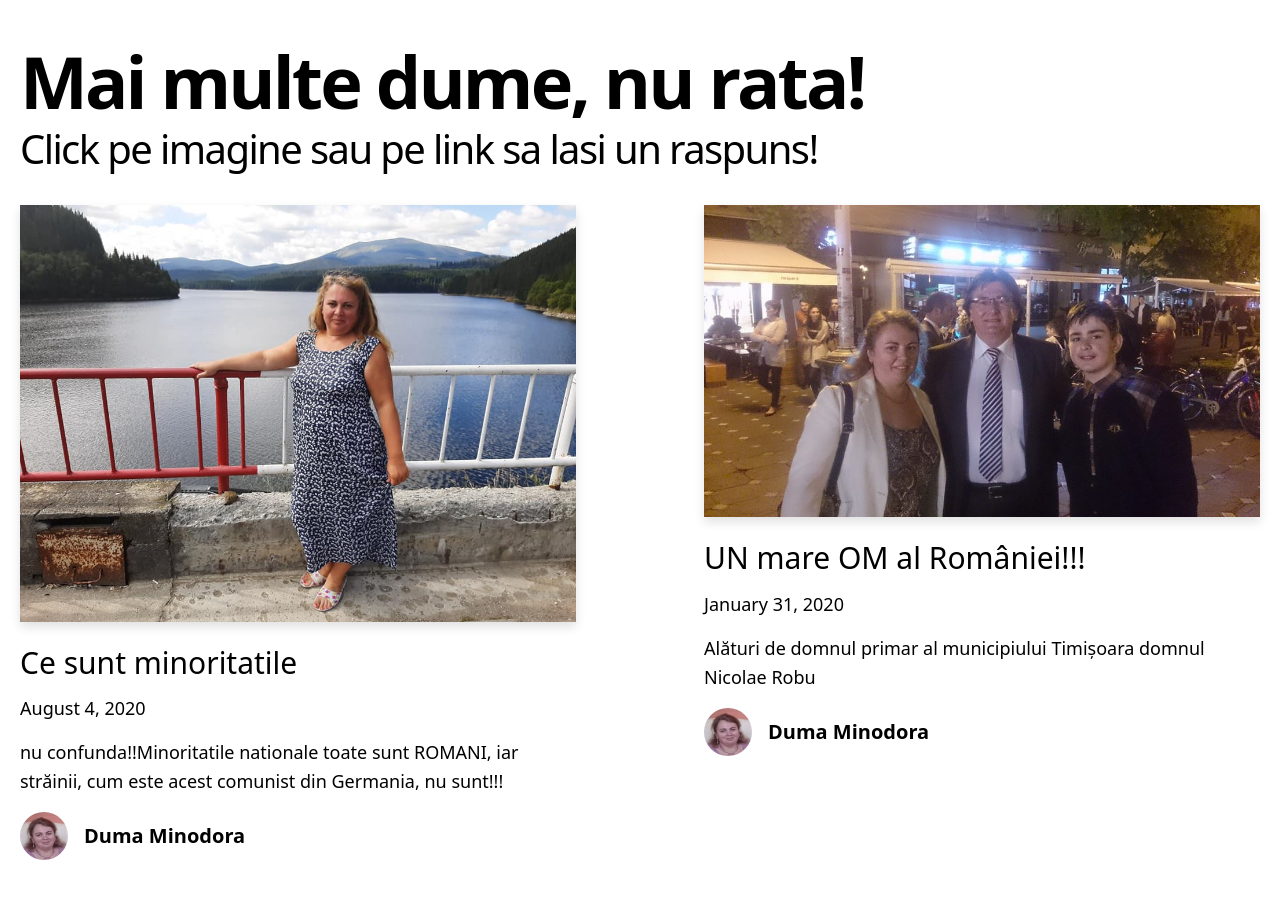
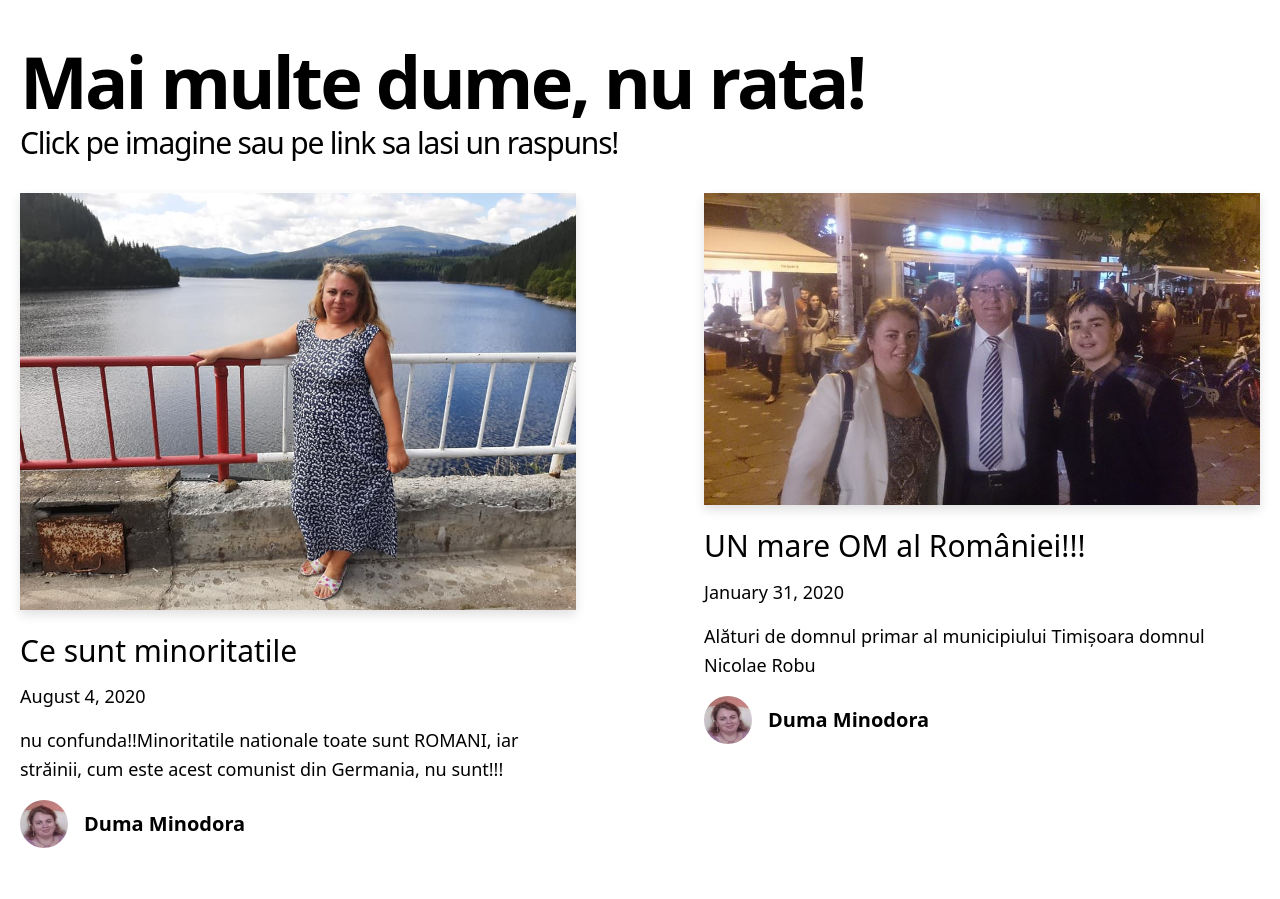
Before and after one commit to cullenbohannon/nextjs-blog, a Next.js app: page / in a window 1280 px wide. Shown: the part 1540-2439 px from the top of the page. Built offline with nearby package versions, Linux system fonts and the light colour scheme.

Commit message:
Fix title links

```diff
--- a/components/more-stories.js
+++ b/components/more-stories.js
@@ -6,7 +6,7 @@ export default function MoreStories({ posts }) {
       <h2 className="text-6xl md:text-7xl font-bold tracking-tighter leading-tight">
         Mai multe dume, nu rata!
       </h2>
-      <h3 className="mb-8 text-4xl md:text-5xl tracking-tighter leading-tight">Click pe imagine sau pe link sa lasi un raspuns!</h3>
+      <h3 className="mb-8 text-2xl md:text-3xl tracking-tighter leading-tight">Click pe imagine sau pe link sa lasi un raspuns!</h3>
       <div className="grid grid-cols-1 md:grid-cols-2 md:col-gap-16 lg:col-gap-32 row-gap-20 md:row-gap-32 mb-32">
         {posts.map((post) => (
           <PostPreview
--- a/components/post-preview.js
+++ b/components/post-preview.js
@@ -21,8 +21,8 @@ export default function PostPreview({
         {/* <Link as={`/posts/${slug}`} href="/posts/[slug]">
           <a className="hover:underline">{title}</a>
         </Link> */}
-        <Link as={`${link}`} href="[slug]" target="_blank">
-          <a className="hover:underline">{title}</a>
+        <Link as={`${link}`} href="[link]">
+          <a target="_blank" className="hover:underline">{title}</a>
         </Link>
       </h3>
       <div className="text-lg mb-4">
```
